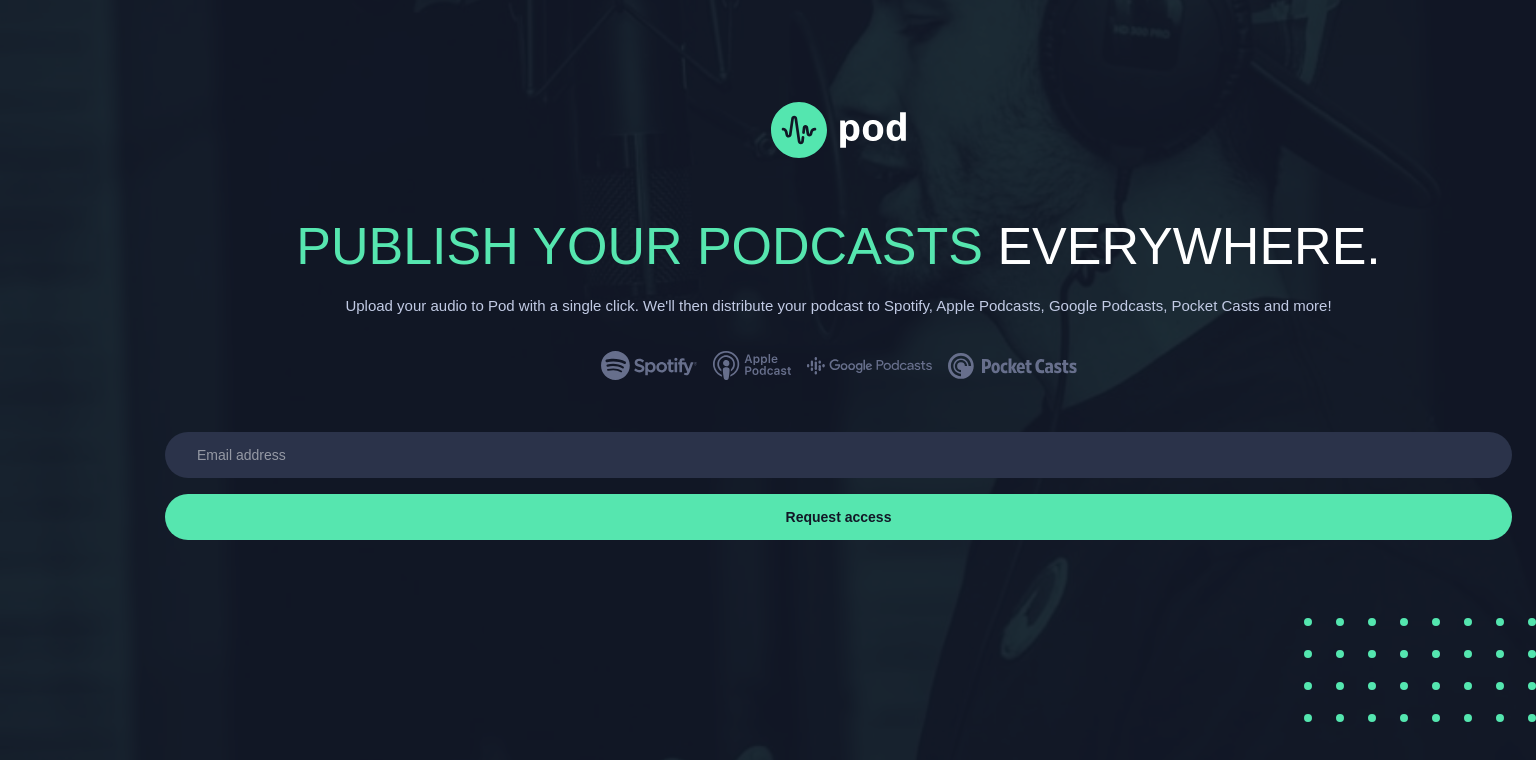
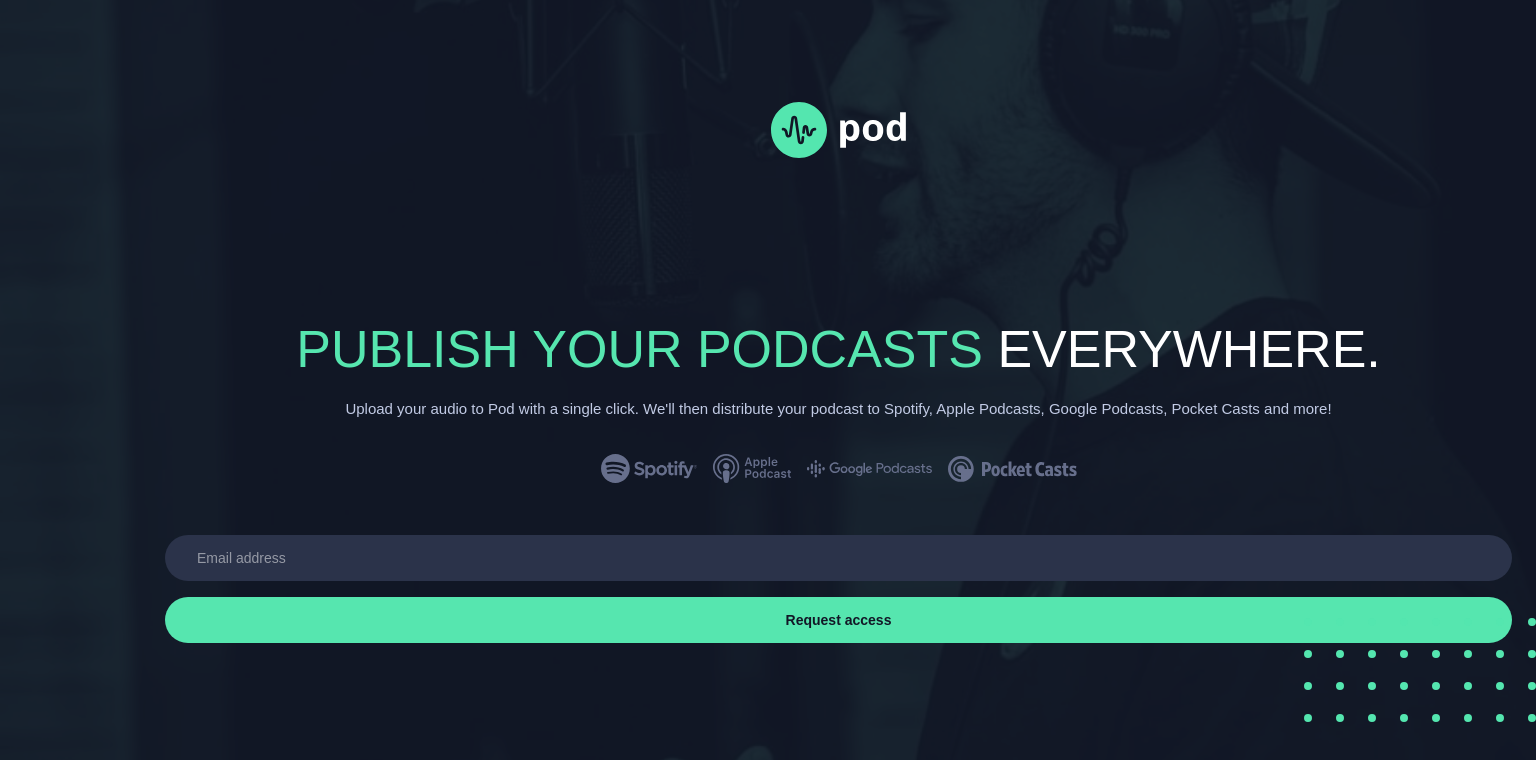
Before and after one commit to louisenorrsen/pod-request-access-landing-page, a plain HTML site: page index.html in a window 1536 px wide. Drawn offline with Linux system fonts and the light colour scheme; a web font is replaced by a local one.

Commit message:
Update style.css

```diff
--- a/style.css
+++ b/style.css
@@ -238,7 +238,7 @@ main {
     }
 
     .logo-container {
-        bottom: 33px;
+        bottom: 0px;
     }
 
     main {
@@ -253,5 +253,9 @@ main {
         left: unset;
     }
 
+    .form-container {
+        margin-top: 103px;
+    }
+
 
 }
```
